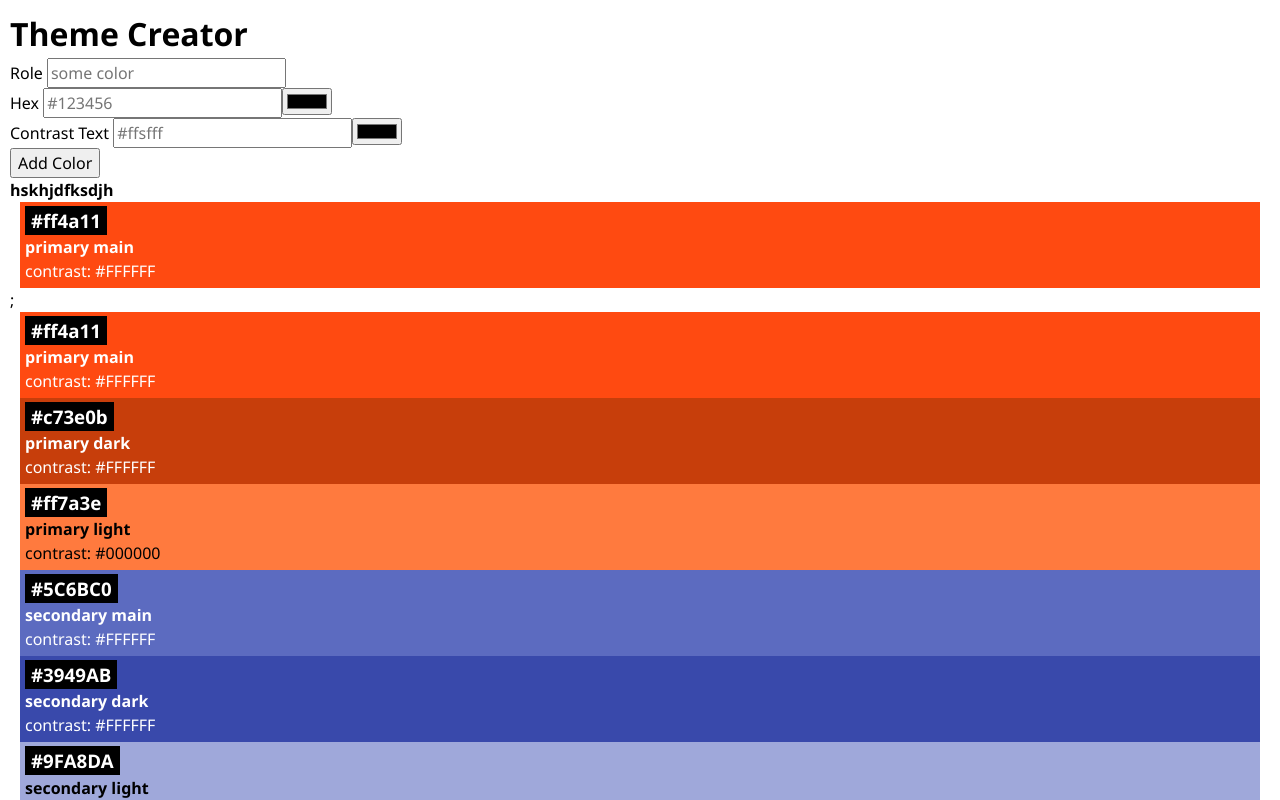
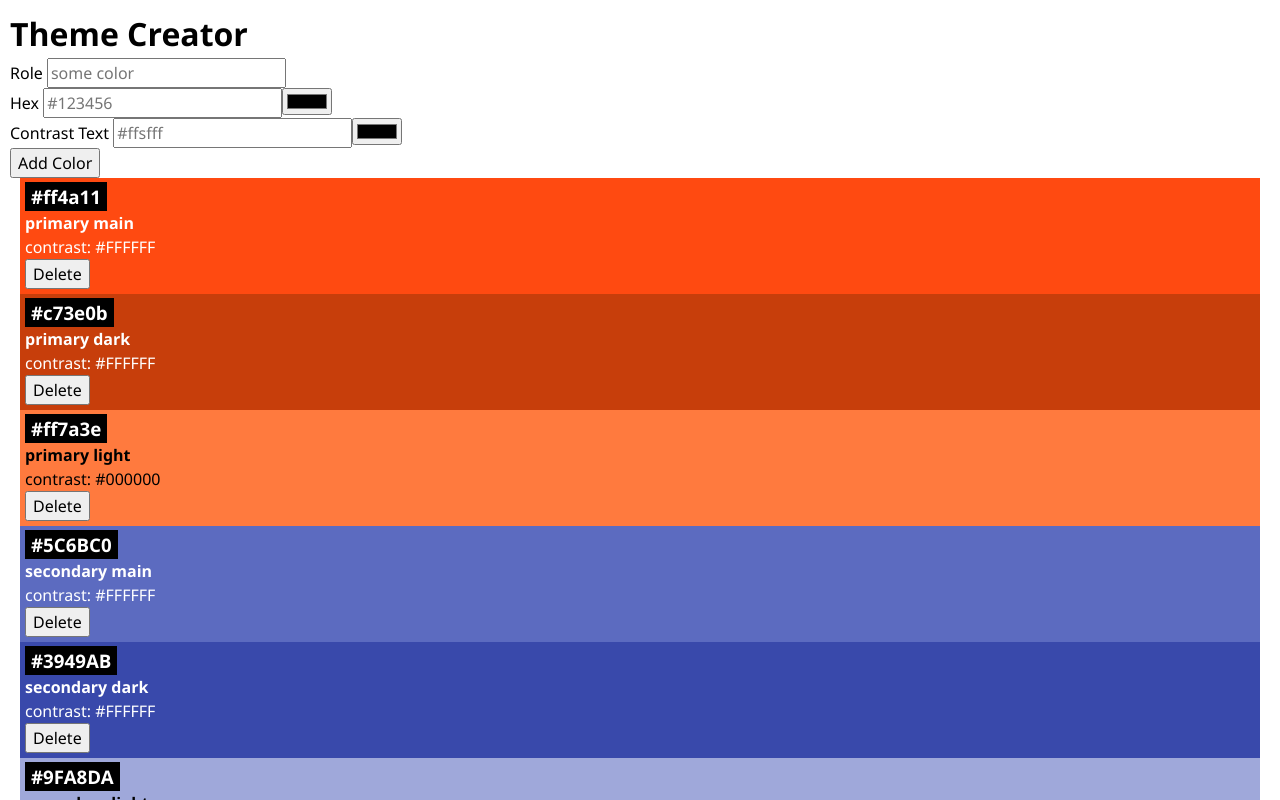
Before and after one commit to Testo-saurus/recapProject, a React (Vite) app: page / in a window 1280 px wide. Shown: the top 800 px of the page. Built offline with nearby package versions, Linux system fonts and the light colour scheme.

Commit message:
created delete button

```diff
--- a/src/App.jsx
+++ b/src/App.jsx
@@ -24,6 +24,16 @@ function App() {
     console.log("Data in State :", colorInputs);
   }
 
+  function deleteColor(idToRemove) {
+    console.log("Delete button clicked", idToRemove);
+
+    setColorInputs(
+      colorInputs.filter((color) => {
+        return color.id !== idToRemove;
+      })
+    );
+  }
+
   return (
     <>
       <h1>Theme Creator</h1>
@@ -33,7 +43,7 @@ function App() {
       <ColorInput colorInputs={colorInputs} />
 
       {colorInputs.map((color) => {
-        return <Color key={color.id} color={color} />;
+        return <Color key={color.id} color={color} onDelete={deleteColor} />;
       })}
     </>
   );
--- a/src/Components/Color/Color.jsx
+++ b/src/Components/Color/Color.jsx
@@ -1,6 +1,6 @@
 import "./Color.css";
 
-export default function Color({ color }) {
+export default function Color({ color, onDelete }) {
   return (
     <div
       className="color-card"
@@ -12,6 +12,15 @@ export default function Color({ color }) {
       <h3 className="color-card-headline">{color.hex}</h3>
       <h4>{color.role}</h4>
       <p>contrast: {color.contrastText}</p>
+
+      <button
+        onClick={() => {
+          onDelete(color.id);
+        }}
+      >
+        {" "}
+        Delete{" "}
+      </button>
     </div>
   );
 }
--- a/src/Components/Color/color-form/color-input/ColorInput.jsx
+++ b/src/Components/Color/color-form/color-input/ColorInput.jsx
@@ -3,7 +3,7 @@ import Color from "../../Color";
 export default function ColorInput({ ColorInput }) {
   return (
     <>
-      <h4>hskhjdfksdjh </h4>
+      {/* <h4>hskhjdfksdjh </h4>
       <Color
         color={{
           id: "c1",
@@ -12,7 +12,7 @@ export default function ColorInput({ ColorInput }) {
           contrastText: "#FFFFFF",
         }}
       />
-      ;
+      ; */}
     </>
   );
 }
```
